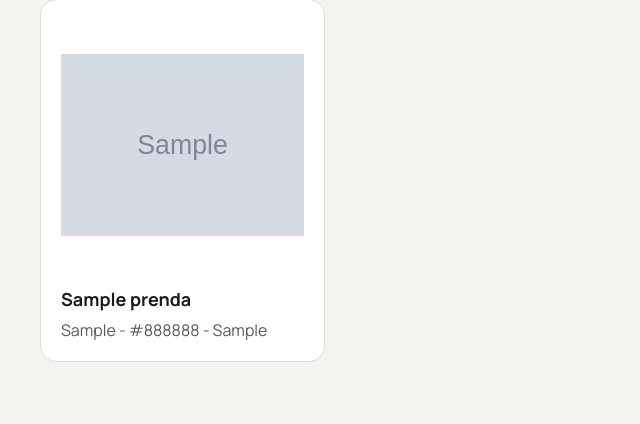
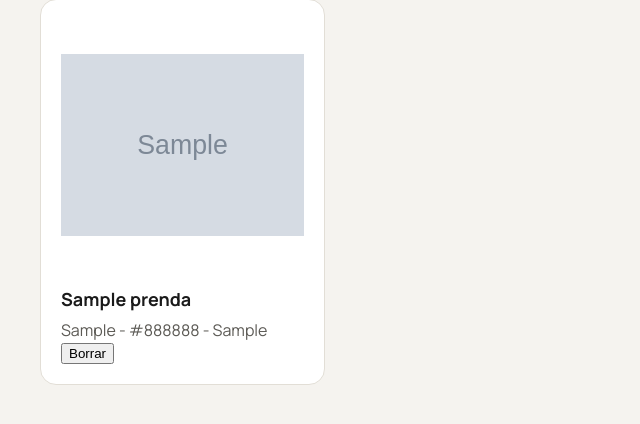
Before and after one commit to araneaemerson-oss/armario-digital, a Flask app: page /prendas in a window 1280 px wide. Shown: the part 283-707 px from the top of the page, without its empty margins (0-640 px from the left). Run offline with Flask 3, Linux system fonts and the light colour scheme; tables that the repository leaves empty hold one stand-in row (values such as "Sample post"); grey boxes marked "Sample" are stand-in pictures.

Commit message:
agrega boton para borrar prendas

```diff
--- a/app.py
+++ b/app.py
@@ -63,8 +63,21 @@ def subir():
         return redirect("/prendas")
 
 
+    return render_template("subir.html")
 
-    return render_template("subir.html")
+@app.route("/borrar/<int:id>", methods=["POST"])
+def borrar(id):
+    conexion = conectar()
+    conexion.execute(
+        "DELETE FROM prendas WHERE id=?", (id,)
+    )
+
+    conexion.commit()
+    conexion.close()
+    return redirect("/prendas")
+
+
+
 
 crear_tabla()
 app.run(debug=True)
--- a/templates/prendas.html
+++ b/templates/prendas.html
@@ -13,6 +13,9 @@
                 {% endif%}
                 <h2>{{ prenda.nombre }}</h2>
                 <p>{{prenda.tipo}} - {{prenda.color}} - {{prenda.ocasion}}</p>
+                <form method="POST" action="/borrar/{{prenda.id}}">
+                    <button type="submit"> Borrar </button>
+                </form>
 
             </div>
         {%endfor%}
```
Also changed, not shown: README.md.
